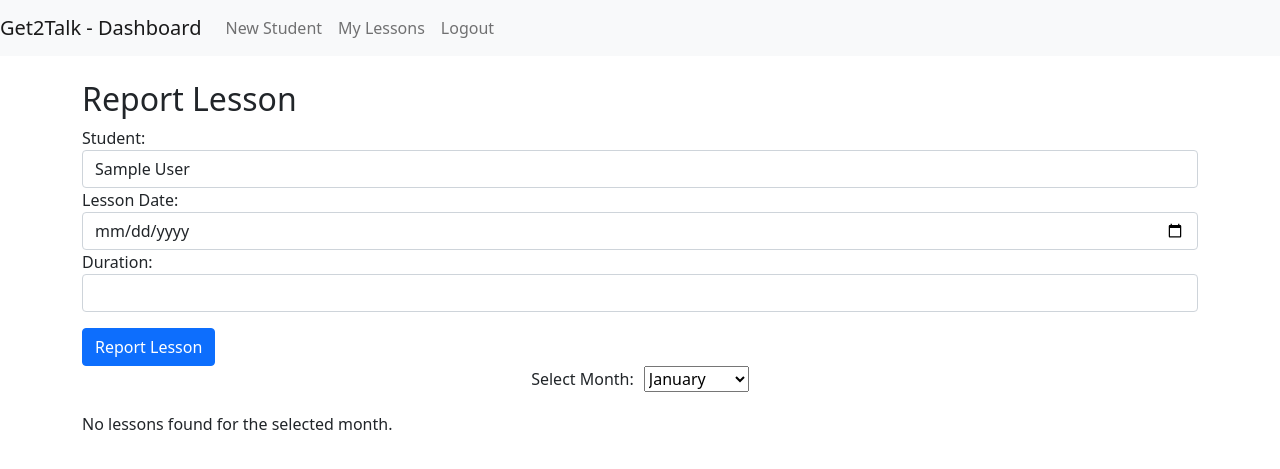
After one commit to systenconti/Get2TalkAPP2, a Django app: page /lessons/ in a window 1280 px wide. The commit adds this page. Shown: the top 469 px of the page. Run offline with Django 4.2, Linux system fonts and the light colour scheme; a user stored in the database is signed in; tables that the repository leaves empty hold one stand-in row (values such as "Sample post").

Commit message:
Add lessons template

```diff
--- a/get2talk/forms.py
+++ b/get2talk/forms.py
@@ -1,5 +1,5 @@
 from django import forms
-from .models import Student
+from .models import Student, Lesson
 
 
 class StudentForm(forms.ModelForm):
--- a/get2talk/templates/base.html
+++ b/get2talk/templates/base.html
@@ -23,7 +23,7 @@
                     <a class="nav-link" href="{% url 'add_new_student' %}">New Student</a>
                 </li>
                 <li class="nav-item">
-                    <a class="nav-link" href="{% url 'working_hours' %}">My hours</a>
+                    <a class="nav-link" href="{% url 'lessons' %}">My Lessons</a>
                 </li>
             </ul>
             {% endif %}
--- /dev/null
+++ b/get2talk/templates/lesson_records.html
@@ -0,0 +1,117 @@
+{% extends 'base.html' %}
+
+{% block title %}Report Lesson{% endblock %}
+
+{% block css %}
+<style>
+    table {
+        border-collapse: collapse;
+        width: 100%;
+    }
+
+    th,
+    td {
+        text-align: left;
+        padding: 8px;
+        border: 1px solid #ddd;
+    }
+
+    th {
+        background-color: #f2f2f2;
+    }
+
+    .month-selector {
+        display: flex;
+        justify-content: center;
+        align-items: center;
+        margin-bottom: 20px;
+    }
+
+    .month-selector label {
+        margin-right: 10px;
+    }
+</style>
+{% endblock %}
+
+{% block content %}
+<h2>Report Lesson</h2>
+<form method="post">
+    {% csrf_token %}
+    <div class="form-group">
+        <label for="student">Student:</label>
+        <select name="student" class="form-control" required>
+            {% for student in students %}
+            <option value="{{ student.id }}">{{ student.name }}</option>
+            {% endfor %}
+        </select>
+    </div>
+    <div class="form-group">
+        <label for="lesson_date">Lesson Date:</label>
+        <input type="date" name="lesson_date" class="form-control" required>
+    </div>
+    <div class="form-group">
+        <label for="duration">Duration:</label>
+        <input type="number" name="duration" class="form-control" required>
+    </div>
+    <div class="mt-3">
+        <button type="submit" class="btn btn-primary">Report Lesson</button>
+    </div>
+</form>
+
+<div class="month-selector">
+    <label for="month">Select Month:</label>
+    <select name="month" id="month">
+        <option value="1">January</option>
+        <option value="2">February</option>
+        <option value="3">March</option>
+        <option value="4">April</option>
+        <option value="5">May</option>
+        <option value="6">June</option>
+        <option value="7">July</option>
+        <option value="8">August</option>
+        <option value="9">September</option>
+        <option value="10">October</option>
+        <option value="11">November</option>
+        <option value="12">December</option>
+    </select>
+</div>
+{% if lessons %}
+<table>
+    <thead>
+        <tr>
+            <th>Date</th>
+            <th>Student</th>
+            <th>Duration (minutes)</th>
+        </tr>
+    </thead>
+    <tbody>
+        {% for lesson in lessons %}
+        <tr>
+            <td>{{ lesson.date }}</td>
+            <td>{{ lesson.student.name }}</td>
+            <td>{{ lesson.duration }}</td>
+        </tr>
+        {% endfor %}
+    </tbody>
+</table>
+{% else %}
+<p>No lessons found for the selected month.</p>
+{% endif %}
+{% endblock %}
+
+{% block js %}
+<script>
+    const monthSelect = document.querySelector('#month');
+    monthSelect.addEventListener('change', (event) => {
+        const selectedMonth = event.target.value;
+        const lessons = document.querySelectorAll('tbody tr');
+        lessons.forEach((lesson) => {
+            if (lesson.firstElementChild.textContent.startsWith(selectedMonth)) {
+                lesson.style.display = '';
+            } else {
+                lesson.style.display = 'none';
+            }
+        });
+    });
+</script>
+{% endblock %}
--- a/get2talk/urls.py
+++ b/get2talk/urls.py
@@ -8,5 +8,5 @@ urlpatterns = [
     path("logout/", views.logout_view, name="logout"),
     path("add/", AddNewStudentView.as_view(), name="add_new_student"),
     path("edit/<int:pk>/", EditStudentView.as_view(), name="edit_student"),
-    path("hours/", views.working_hours_view, name="working_hours"),
+    path("lessons/", views.lessons_view, name="lessons"),
 ]
--- a/get2talk/views.py
+++ b/get2talk/views.py
@@ -1,12 +1,13 @@
 from django.contrib.auth import authenticate, login, logout
-from django.shortcuts import render, redirect
+from django.shortcuts import render, redirect, get_object_or_404
 from django.contrib.auth.decorators import login_required
 from django.views.generic import View
 from django.views.generic.edit import CreateView
 from django.urls import reverse_lazy
 from django.utils.decorators import method_decorator
 from .forms import StudentForm
-from .models import Teacher, Student
+from .models import Teacher, Student, Lesson
+from datetime import datetime
 
 
 def login_view(request):
@@ -67,5 +68,32 @@ class AddNewStudentView(CreateView):
 
 
 @login_required
-def working_hours_view(request):
-    return render(request, "working_hours.html")
+def lessons_view(request):
+    teacher = Teacher.objects.get(user=request.user)
+    students = Student.objects.filter(teacher=teacher)
+
+    if request.method == "POST":
+        student_id = request.POST.get("student")
+        student = get_object_or_404(Student, pk=student_id, teacher=teacher)
+        lesson_date = request.POST.get("lesson_date")
+        duration = request.POST.get("duration")
+        lesson = Lesson.objects.create(
+            student=student, teacher=teacher, date=lesson_date, duration=duration
+        )
+        lesson.save()
+        return redirect("lessons")
+
+    selected_month = request.GET.get("month")
+    if not selected_month:
+        selected_month = datetime.today().month
+    lessons = Lesson.objects.filter(
+        teacher=teacher, student__teacher=teacher, date__month=selected_month
+    )
+
+    context = {
+        "teacher": teacher,
+        "students": students,
+        "lessons": lessons,
+        "selected_month": selected_month,
+    }
+    return render(request, "lesson_records.html", context)
```
Also changed, not shown: get2talk/templates/working_hours.html (deleted, +0 -7 lines).
